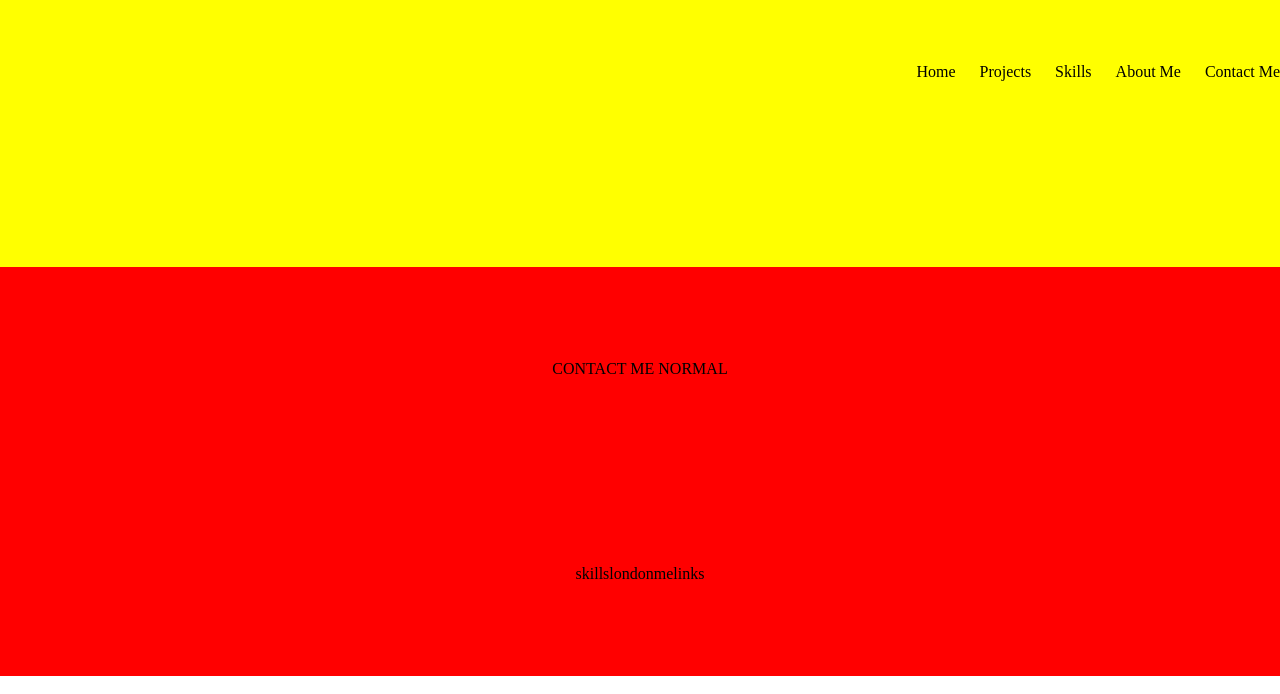
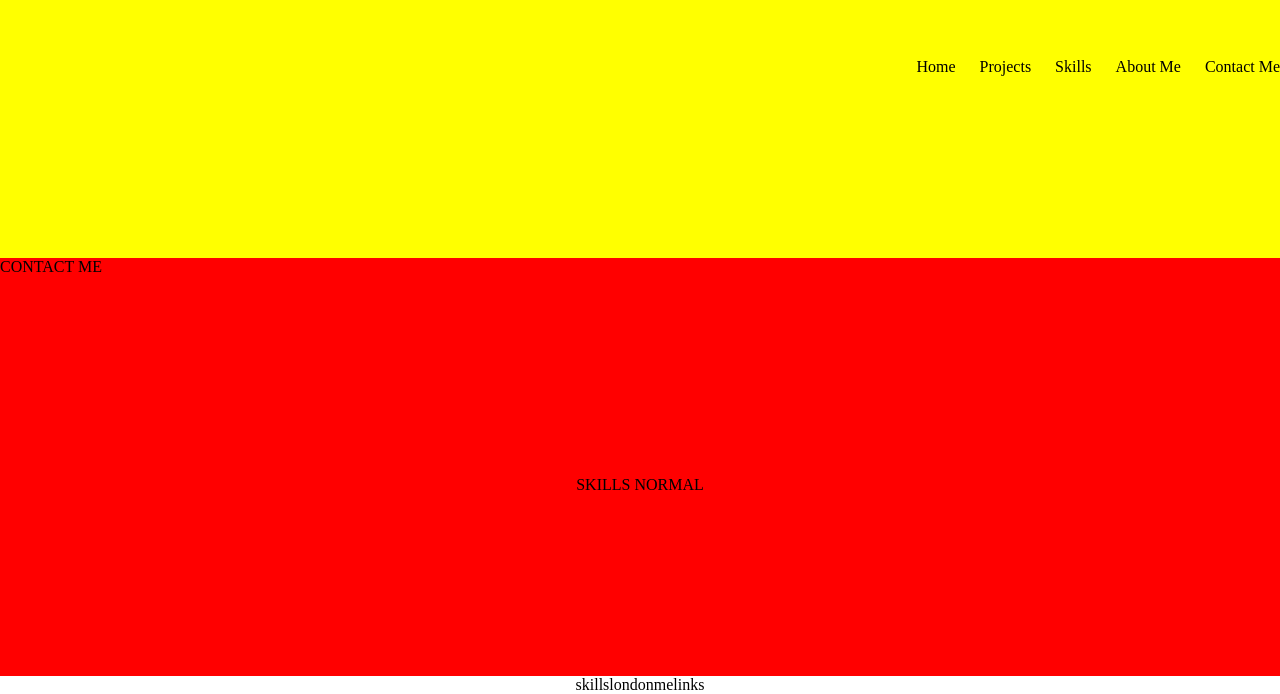
Before and after one commit to aiacuone/portfolio-v3, a Next.js app: page /contactMe in a window 1280 px wide. Shown: the part 124-818 px from the top of the page. Built offline with nearby package versions, Linux system fonts and the light colour scheme.

Commit message:
added boiler plate code to remaining pages

```diff
--- a/pages/contactMe.js
+++ b/pages/contactMe.js
@@ -3,29 +3,74 @@ import { makeStyles } from '@mui/styles'
 import Grid from '@mui/material/Grid'
 import { UserContext } from '../utils/UserContext'
 
-const useStyles = makeStyles({
-  root: {},
-  normalContainer: {},
-})
-const useStylesP = makeStyles({
-  phoneContainer: {},
+const useStylesRoot = makeStyles({
+  root: { height: '100%', width: '100%' },
 })
 
 export default function contactMe() {
+  const classesRoot = useStylesRoot()
+
   const { state } = useContext(UserContext)
-  const { isPhone } = state.phone
-  const classesP = useStylesP()
-  const classes = useStyles()
+  const { isPhone, isPhoneLandscape } = state.phone
 
   const Normal = () => {
-    return <Grid className={classes.normalContainer}>CONTACT ME NORMAL</Grid>
+    const useStyles = makeStyles({
+      root: {
+        width: '100%',
+        height: '100%',
+        display: 'grid',
+        gridTemplateRows: 'repeat(10,1fr)',
+        gridTemplateColumns: 'repeat(10,1fr)',
+      },
+    })
+    const classes = useStyles()
+    return (
+      <Grid
+        container
+        justifyContent="center"
+        alignItems="center"
+        className={classes.root}>
+        SKILLS NORMAL
+      </Grid>
+    )
   }
 
   const Phone = () => {
-    return <Grid className={classesP.phoneContainer}>CONTACT ME PHONE</Grid>
+    const Landscape = () => {
+      const useStyles = makeStyles({
+        root: {
+          width: '100%',
+          height: '100%',
+          display: 'grid',
+          gridTemplateRows: 'repeat(10,1fr)',
+          gridTemplateColumns: 'repeat(10,1fr)',
+        },
+      })
+      const classes = useStyles()
+      return <Grid className={classes.root}>Phone Landscape</Grid>
+    }
+
+    const Portrait = () => {
+      const useStyles = makeStyles({
+        root: {
+          width: '100%',
+          height: '100%',
+          display: 'grid',
+          gridTemplateRows: 'repeat(10,1fr)',
+          gridTemplateColumns: 'repeat(10,1fr)',
+        },
+      })
+      const classes = useStyles()
+      return <Grid className={classes.root}>Phone Portrait</Grid>
+    }
+
+    return isPhoneLandscape ? <Landscape /> : <Portrait />
   }
 
   return (
-    <Grid className={classes.root}>{isPhone ? <Phone /> : <Normal />}</Grid>
+    <Grid container className={classesRoot.root}>
+      CONTACT ME
+      {isPhone ? <Phone /> : <Normal />}
+    </Grid>
   )
 }
```
Also changed, not shown: pages/aboutMe.js (+57 -11 lines), pages/projects.js (+0 -46 lines), pages/skills.js (+45 -20 lines).
